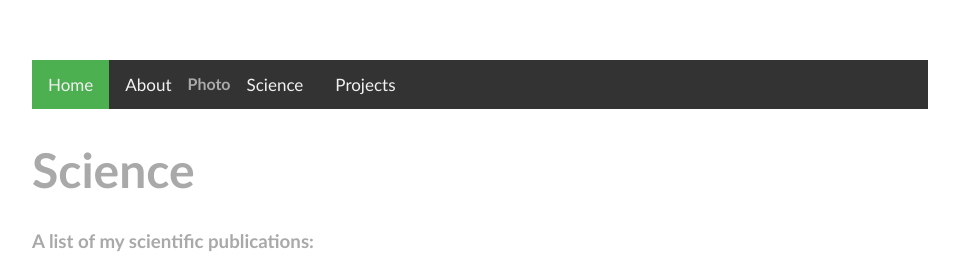
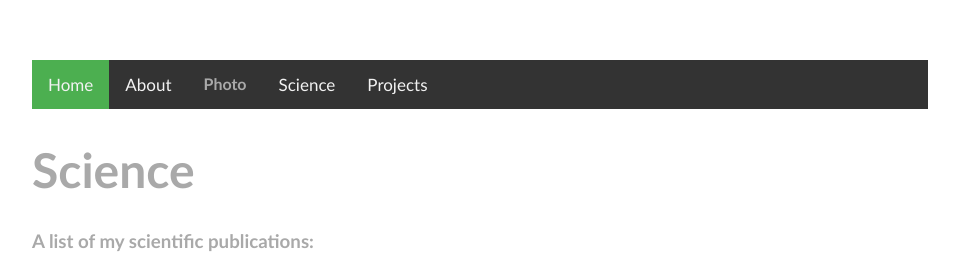
Before and after one commit to echang17/echang17.github.io, a Jekyll site: the page built from science/index.html, in a window 1280 px wide. Shown: the top 268 px of the page, without its empty margins (160-1119 px from the left). Built offline with Jekyll 4.4.1, drawn with Linux system fonts in a browser that asks for light colours.

Commit message:
Update main.css

```diff
--- a/css/main.css
+++ b/css/main.css
@@ -368,7 +368,7 @@ ul.posts li {
     border: none;
     outline: none;
     color: #A9A9A9;
-    padding: 14px 0px; /*16px;*/
+    padding: 14px 16px;
     background-color: inherit;
     font-family: 'Trebuchet MS', Helvetica, sans-serif;
     font-weight: bold; /*new*/
```
